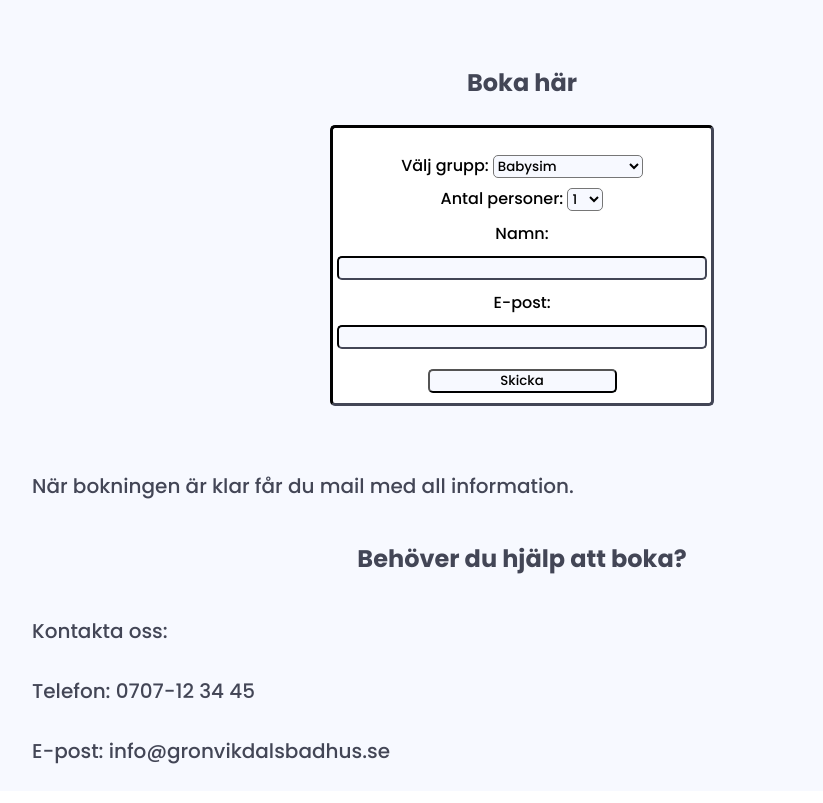
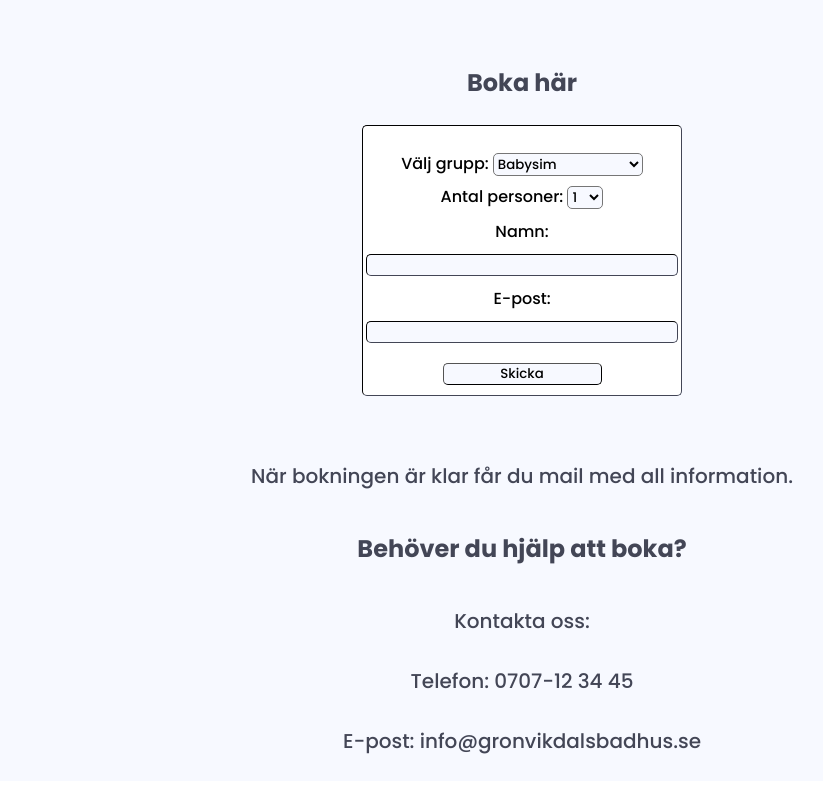
Before and after one commit to tuc-pixel-wizards/agilt-projektarbete-badhuset, a plain HTML site: page simskola.html in a window 1280 px wide. Shown: the part 2300-3103 px from the top of the page, without its empty margins (118-941 px from the left). Drawn offline with Linux system fonts and the light colour scheme.

Commit message:
Updated form border thicknes Centered last paragraphs

```diff
--- a/css/style.css
+++ b/css/style.css
@@ -57,9 +57,10 @@ form {
     margin: auto;
     background-color: white;
     border-radius: 5px;
-    border-style:inset ;
+    border-style: inset;
     border-color: #434656;
     text-align: center;
+    border-width: 0.5px;
 }
 
 /*styling the input*/
@@ -68,6 +69,7 @@ input[type=text] {
     border-radius: 5px;
     border-color: #434656;
     background-color: #F7F9FF;
+    border-width: 0.5px;
 }
 
 /*style for the form button*/
@@ -77,6 +79,7 @@ input[type=text] {
     border-radius: 5px;
     margin-top: 10px;
     margin-bottom: 10px;
+    border-width: 0.5px;
 }
 
 /*style for the dropdown*/
@@ -89,6 +92,10 @@ select {
 .space-text {
     margin-top: 10px;
     margin-bottom: 10px;
+}
+
+.center {
+    text-align: center;
 }
 
 @media (min-width: 600px) {
@@ -149,6 +156,6 @@ select {
 
     /*changing form width for this screensize*/
     form {
-        width: 30%;
+        width: 25%;
     }
 }
--- a/simskola.html
+++ b/simskola.html
@@ -14,6 +14,7 @@
     </header>
     <main>
         <div class="flex container">
+            <!--a section with title and paragraphs including info about different swimclasses-->
             <section class="column">
                 <h2>Babysim 0-2 år</h2>
                     <p>
@@ -36,6 +37,7 @@
                         Priset är 2000 kr för 10 tillfällen
                     </p>
             </section>
+            <!--a section with title and paragraphs including info about different swimclasses-->
             <section class="column">
                 <h2>Simskola 4 år</h2>
                     <p>
@@ -57,6 +59,7 @@
                         10 tillfällen.
                     </p>
             </section>
+            <!--a section with title and paragraphs including info about different swimclasses-->
             <section class="column">
                 <h2>Simskola 5 år</h2>
                 <p>
@@ -78,6 +81,7 @@
             </section>
         </div>
         <div class="flex container">
+            <!--a section with title and paragraphs including info about different swimclasses-->
             <section class="column">
                 <h2>Vuxensimskola 16+</h2>
                 <p>
@@ -94,6 +98,7 @@
                     Vi har gruppen på söndagar klockan 15.00 i stora bassängen och priset är 2500 kr för 10 tillfällen.
                 </p>
             </section>
+            <!--a section with title and paragraphs including info about different swimclasses-->
             <section class="column">
                 <h2>Vattengympa 18+</h2>
                 <p>
@@ -110,6 +115,7 @@
                     Vattengympa är varje söndag klockan 18.00 i mellanbassängen, priset är 2000 kr för 10 tillfällen.
                 </p>
             </section>
+            <!--a section with title and paragraphs including info about different swimclasses-->
             <section class="column">
                 <h2>Seniorsim 65+</h2>
                 <p>
@@ -128,6 +134,7 @@
                 </p>
             </section>
         </div>
+        <!--a section with title and a form with selection options for booking the classes-->
         <section class="booking">
             <h2>Boka här</h2>
             <form>
@@ -161,7 +168,8 @@
                 <button class="form-button">Skicka</button>
             </form>
         </section>
-        <section class="container">
+        <!--section with paragraphs and title of some additional info-->
+        <section class="container center">
                 <p>
                     När bokningen är klar får du mail med all information.
                 </p>
```
Lines whose indentation alone changed are shown as unchanged.
